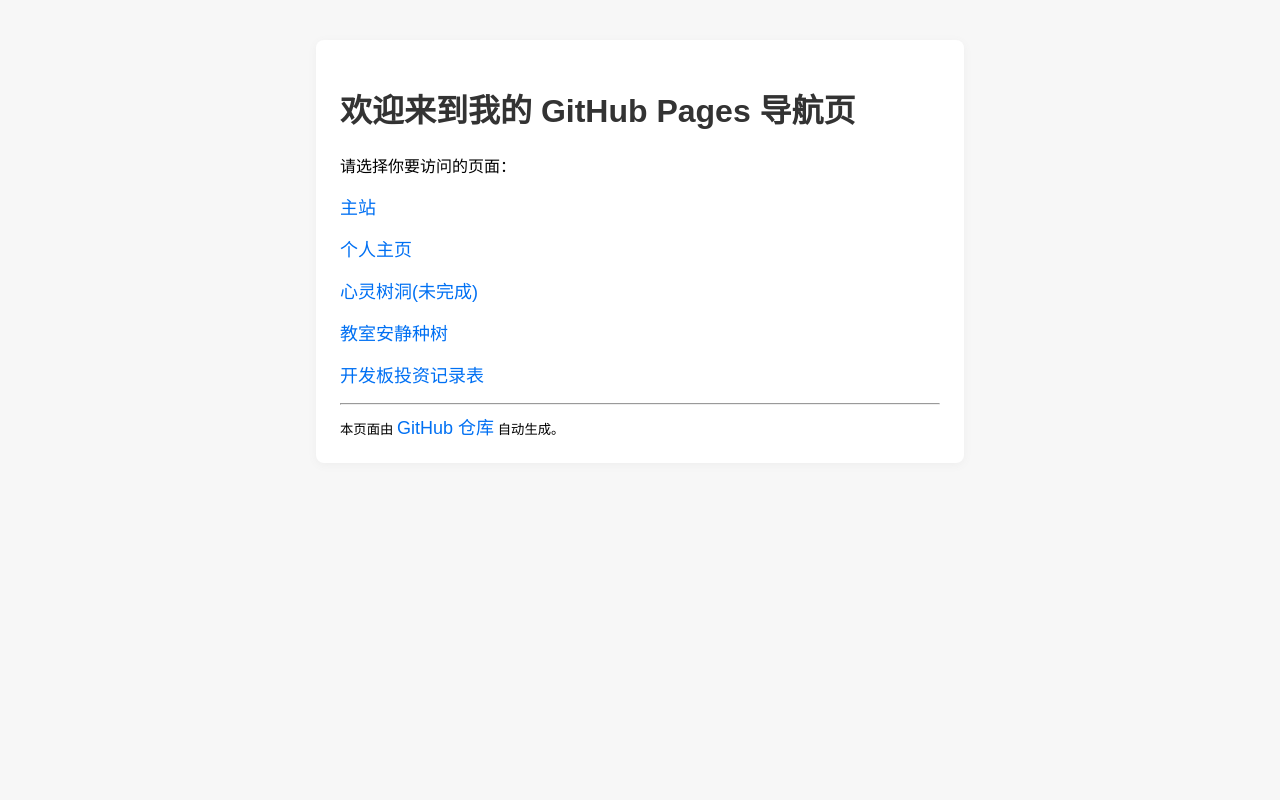
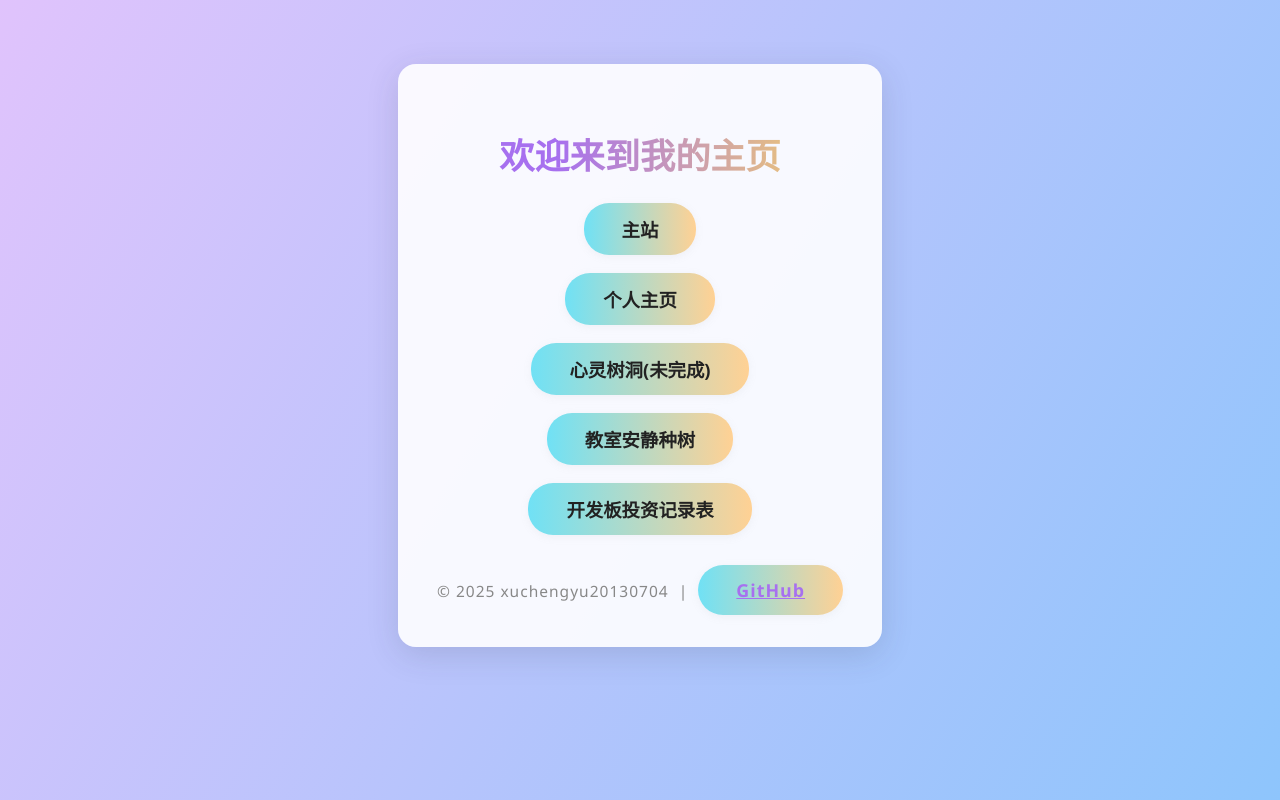
Before and after one commit to xuchengyu20130704/websites, a plain HTML site: page index.html in a window 1280 px wide. Drawn offline with Linux system fonts and the light colour scheme.

Commit message:
Update index.html

```diff
--- a/index.html
+++ b/index.html
@@ -1,28 +1,94 @@
 <!DOCTYPE html>
-<html lang="zh">
+<html lang="zh-CN">
 <head>
   <meta charset="UTF-8">
-    <title>GitHub Pages 导航</title>
+  <title>我的主页</title>
+  <meta name="viewport" content="width=device-width, initial-scale=1">
+  <!-- ...你的样式... -->
   <style>
-        body { font-family: Arial, sans-serif; background: #f7f7f7; }
-        .container { max-width: 600px; margin: 40px auto; padding: 24px; background: #fff; border-radius: 8px; box-shadow: 0 2px 8px #eee; }
-        h1 { color: #333; }
-        ul { list-style: none; padding: 0; }
-        li { margin: 16px 0; }
-        a { color: #0070f3; text-decoration: none; font-size: 18px; }
-        a:hover { text-decoration: underline; }
-        .error { color: red; }
+    /* 你的样式可以复制你现有的，不影响功能 */
+    body {
+      background: linear-gradient(120deg, #e0c3fc 0%, #8ec5fc 100%);
+      min-height: 100vh;
+      margin: 0;
+      font-family: "Segoe UI", "PingFang SC", "Microsoft YaHei", Arial, sans-serif;
+      color: #333;
+      display: flex;
+      flex-direction: column;
+      align-items: center;
+    }
+    .container {
+      background: rgba(255,255,255,0.9);
+      margin-top: 8vh;
+      padding: 40px 32px 32px 32px;
+      border-radius: 18px;
+      box-shadow: 0 8px 32px rgba(49,54,68,0.15);
+      max-width: 420px;
+      width: 90vw;
+      text-align: center;
+      animation: fadeIn 1s;
+    }
+    @keyframes fadeIn {
+      from { opacity: 0; transform: translateY(40px);}
+      to { opacity: 1; transform: none;}
+    }
+    h1 {
+      margin-bottom: 16px;
+      font-size: 2.2em;
+      background: linear-gradient(90deg, #a770ef 30%, #f6d365 100%);
+      -webkit-background-clip: text;
+      -webkit-text-fill-color: transparent;
+      background-clip: text;
+      text-fill-color: transparent;
+    }
+    ul {
+      list-style: none;
+      padding: 0;
+      margin: 24px 0 0 0;
+    }
+    li {
+      margin: 18px 0;
+    }
+    a {
+      display: inline-block;
+      padding: 13px 38px;
+      border-radius: 25px;
+      background: linear-gradient(90deg,#70e1f5,#ffd194);
+      box-shadow: 0 2px 8px rgba(160,160,160,0.1);
+      color: #222;
+      text-decoration: none;
+      font-size: 1.15em;
+      font-weight: bold;
+      transition: background 0.3s, transform 0.2s;
+    }
+    a:hover {
+      background: linear-gradient(90deg,#fbc2eb,#a6c1ee);
+      color: #1a237e;
+      transform: translateY(-2px) scale(1.04);
+      box-shadow: 0 4px 18px rgba(120,120,160,0.11);
+    }
+    @media (max-width: 480px) {
+      .container { padding: 22px 4vw 16px 4vw;}
+      h1 { font-size: 1.35em;}
+      a { padding: 11px 10vw; font-size: 1em;}
+    }
+    .footer {
+      margin-top: 30px;
+      font-size: 0.97em;
+      color: #888;
+      letter-spacing: 1px;
+    }
   </style>
 </head>
 <body>
   <div class="container">
-        <h1>欢迎来到我的 GitHub Pages 导航页</h1>
-        <p>请选择你要访问的页面：</p>
+    <h1>欢迎来到我的主页</h1>
     <ul id="pages-list">
       <li>正在加载...</li>
     </ul>
-        <hr>
-        <small>本页面由 <a href="https://github.com/xuchengyu20130704/websites" target="_blank">GitHub 仓库</a> 自动生成。</small>
+    <div class="footer">
+      © 2025 xuchengyu20130704 &nbsp;|&nbsp; <a href="https://github.com/xuchengyu20130704" target="_blank" style="color:#a770ef;text-decoration:underline;">GitHub</a>
+    </div>
   </div>
   <script>
     fetch('githubpages.json')
@@ -36,7 +102,7 @@
         if (data.pages && data.pages.length > 0) {
           data.pages.forEach(page => {
             const li = document.createElement('li');
-                        li.innerHTML = `<a href="${page.url}" target="_blank">${page.name}</a>`;
+            li.innerHTML = `<a href="${page.url}" target="_blank" rel="noopener">${page.name}</a>`;
             list.appendChild(li);
           });
         } else {
```
Lines whose indentation alone changed are shown as unchanged.
